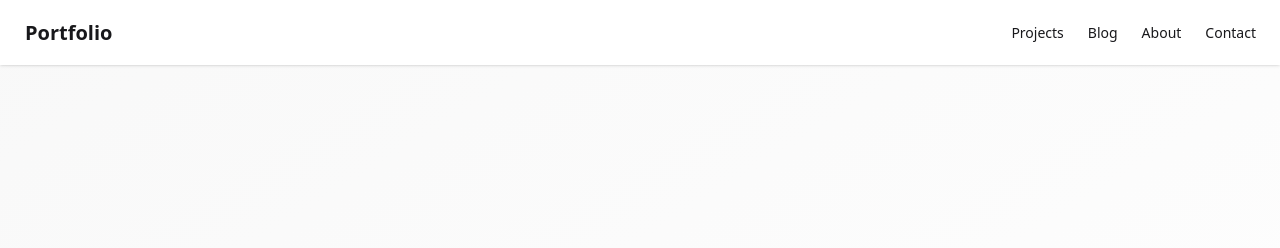
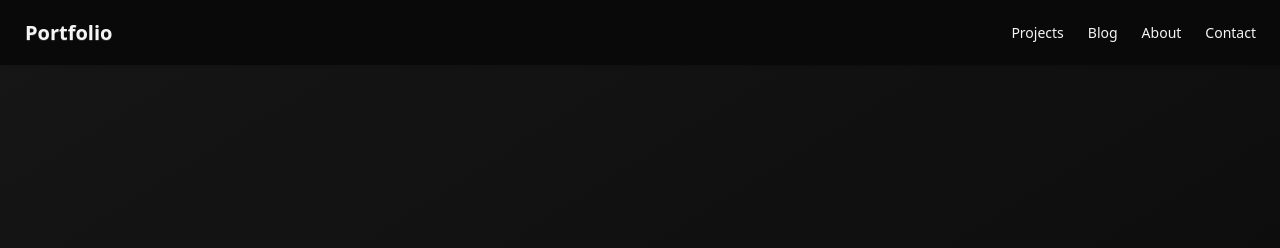
Before and after one commit to meetjoshi101/meetjoshi.info, an Astro site: page / in a window 1280 px wide. Shown: the top 248 px of the page. Built offline with nearby package versions, Linux system fonts and the light colour scheme; Astro itself is replaced by a stand-in of ours.

Commit message:
daisy ui theame configured

```diff
--- a/src/layouts/MainLayout.astro
+++ b/src/layouts/MainLayout.astro
@@ -10,7 +10,7 @@ interface Props {
 const { title, description = "My Portfolio Website" } = Astro.props;
 ---
 
-<html lang="en">
+<html lang="en" data-theme="anothertown">
     <head>
         <meta charset="utf-8" />
         <link rel="icon" type="image/svg+xml" href="/favicon.svg" />
@@ -23,7 +23,6 @@ const { title, description = "My Portfolio Website" } = Astro.props;
         <link href="https://fonts.googleapis.com/css2?family=Inter:wght@400;500;600;700;800&display=swap" rel="stylesheet">
     </head>
     <body>
-        <input type="checkbox" value="light" class="theme-controller" checked />
         <Navbar />
         <main>
             <slot />
--- a/src/pages/index.astro
+++ b/src/pages/index.astro
@@ -1,6 +1,5 @@
 ---
-import '../styles/global.css';
-import Navbar from '../components/layout/Navbar.astro';
+import MainLayout from '../layouts/MainLayout.astro';
 import Hero from '../components/sections/Hero.astro';
 import ProjectCard from '../components/common/ProjectCard.astro';
 import { getCollection, getEntry, type CollectionEntry } from 'astro:content';
@@ -26,20 +25,7 @@ const { Content: AboutContent } = await (aboutContent?.render() ?? { Content: ()
 const { Content: ContactContent } = await (contactContent?.render() ?? { Content: () => null });
 ---
 
-<html lang="en" data-theme="light">
-	<head>
-		<meta charset="utf-8" />
-		<link rel="icon" type="image/svg+xml" href="/favicon.svg" />
-		<meta name="viewport" content="width=device-width" />
-		<meta name="generator" content={Astro.generator} />
-		<title>Your Name - Portfolio</title>
-		<link rel="preconnect" href="https://fonts.googleapis.com">
-		<link rel="preconnect" href="https://fonts.gstatic.com" crossorigin>
-		<link href="https://fonts.googleapis.com/css2?family=Inter:wght@400;500;600;700;800&display=swap" rel="stylesheet">
-	</head>
-	<body>
-		<Navbar />
-		<main>
+<MainLayout title="Meet Joshi - Portfolio" description="Welcome to my portfolio website">
     <Hero />
 
     <section id="about" class="py-20 bg-base-100">
@@ -141,6 +127,4 @@ const { Content: ContactContent } = await (contactContent?.render() ?? { Content
             </div>
         </div>
     </section>
-		</main>
-	</body>
-</html>
+</MainLayout>
--- a/src/styles/global.css
+++ b/src/styles/global.css
@@ -1,7 +1,39 @@
 @import "tailwindcss";
-@plugin "daisyui" {
-  themes: light --default, dark --prefersdark;
-  logs: true;
+
+@plugin "daisyui";
+@plugin "daisyui/theme" {
+  name: "anothertown";
+  default: true;
+  prefersdark: false;
+  color-scheme: "light";
+  --color-base-100: oklch(14% 0 0);
+  --color-base-200: oklch(20% 0 0);
+  --color-base-300: oklch(26% 0 0);
+  --color-base-content: oklch(97% 0 0);
+  --color-primary: oklch(90% 0.182 98.111);
+  --color-primary-content: oklch(42% 0.095 57.708);
+  --color-secondary: oklch(68% 0.162 75.834);
+  --color-secondary-content: oklch(98% 0.026 102.212);
+  --color-accent: oklch(64% 0.2 131.684);
+  --color-accent-content: oklch(98% 0.031 120.757);
+  --color-neutral: oklch(43% 0 0);
+  --color-neutral-content: oklch(98% 0 0);
+  --color-info: oklch(54% 0.245 262.881);
+  --color-info-content: oklch(97% 0.014 254.604);
+  --color-success: oklch(60% 0.118 184.704);
+  --color-success-content: oklch(98% 0.014 180.72);
+  --color-warning: oklch(64% 0.222 41.116);
+  --color-warning-content: oklch(98% 0.016 73.684);
+  --color-error: oklch(59% 0.249 0.584);
+  --color-error-content: oklch(97% 0.014 343.198);
+  --radius-selector: 1rem;
+  --radius-field: 1rem;
+  --radius-box: 1rem;
+  --size-selector: 0.21875rem;
+  --size-field: 0.21875rem;
+  --border: 1px;
+  --depth: 1;
+  --noise: 1;
 }
 
 @layer base {
@@ -52,7 +84,7 @@
     @apply py-2;
   }
 
-  @screen sm {
+  @media (min-width: 640px) {
       .contact-links ul li {
         @apply flex items-center justify-between;
       }
```
Lines whose indentation alone changed are shown as unchanged.
